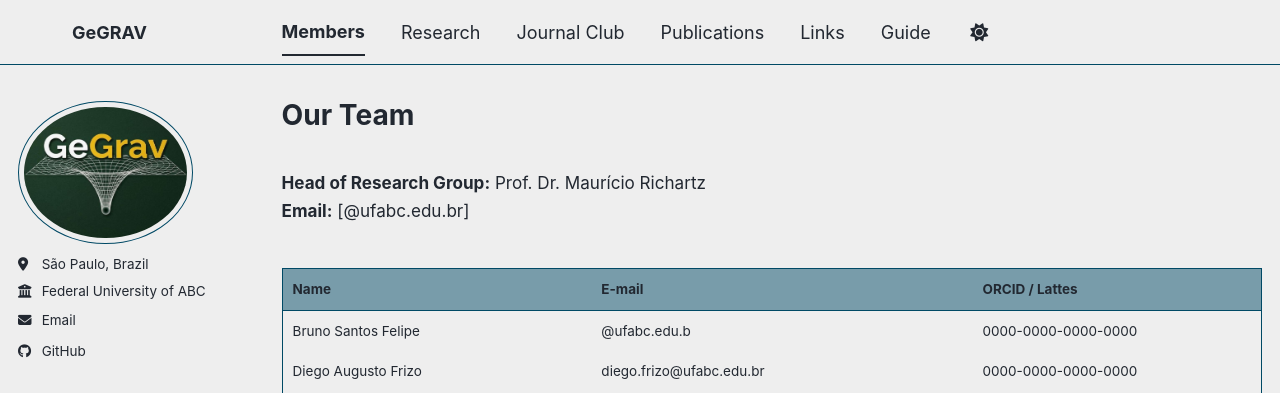
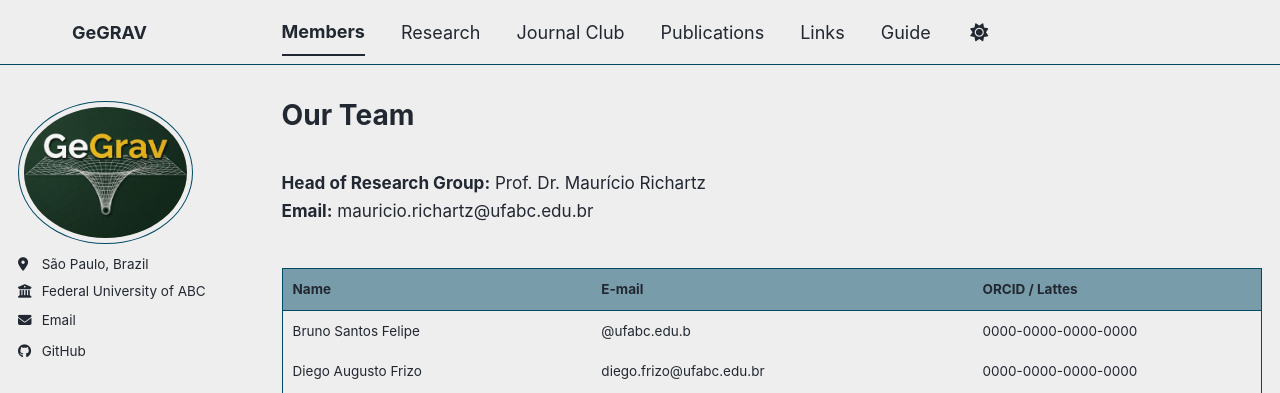
Before and after one commit to gegrav-ufabc/gegrav-ufabc.github.io, a Jekyll site: the page built from _pages/year-archive.html, in a window 1280 px wide and 970 px high. Shown: the top 393 px of the window. Built offline with Jekyll 4.4.1, drawn with Linux system fonts in a browser that asks for light colours; a style sheet for code colours, icons or effects is not loaded.

Commit message:
Update year-archive.html

```diff
--- a/_pages/year-archive.html
+++ b/_pages/year-archive.html
@@ -14,7 +14,7 @@ redirect_from:
     <strong>Head of Research Group:</strong> Prof. Dr. Maurício Richartz
   </p>
   <p style="margin: 2px 0 0 0; font-size: 0.95em;">
-    <strong>Email:</strong> <a href="mailto:[mauricio.richartz@ufabc.edu.br]" style="color: var(--link-color); text-decoration: none;">[@ufabc.edu.br]</a>
+    <strong>Email:</strong> <a href="mailto:mauricio.richartz@ufabc.edu.br" style="color: var(--link-color); text-decoration: none;">mauricio.richartz@ufabc.edu.br</a>
   </p>
 </div>
 
```
